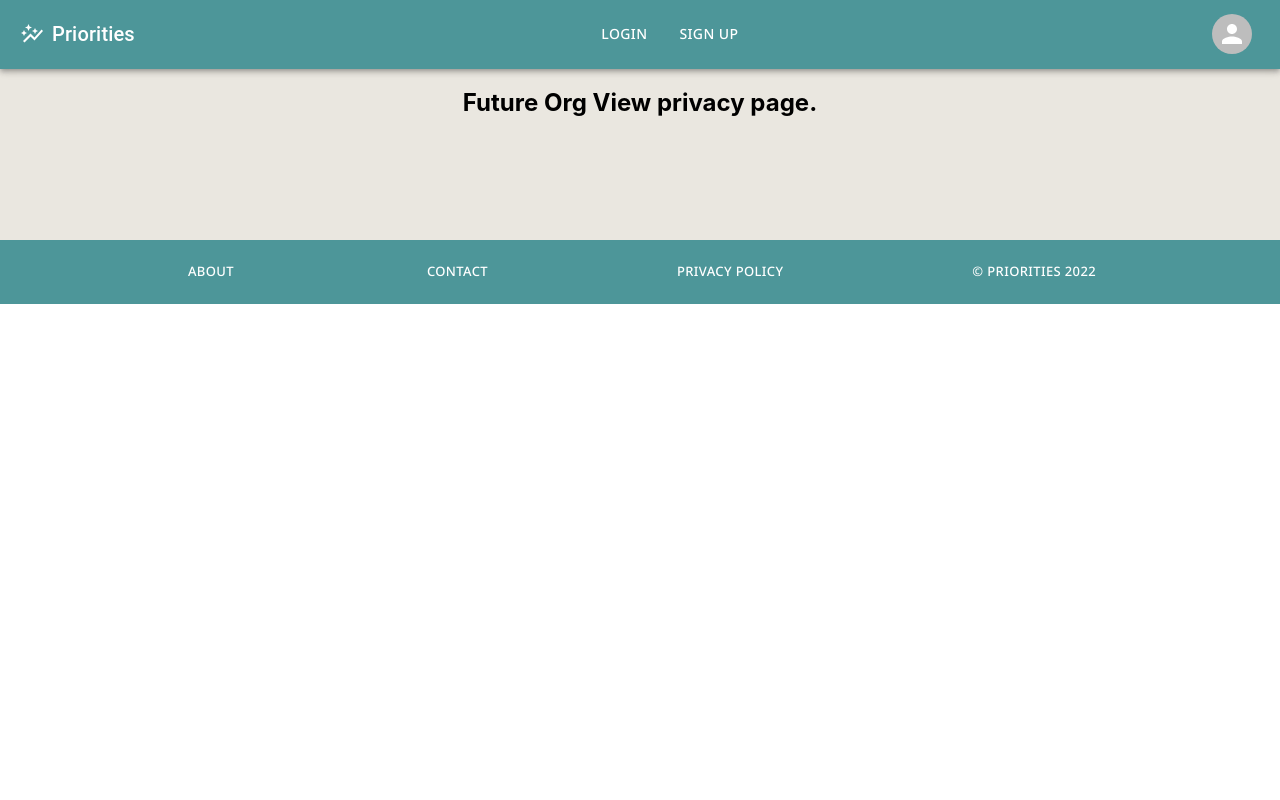
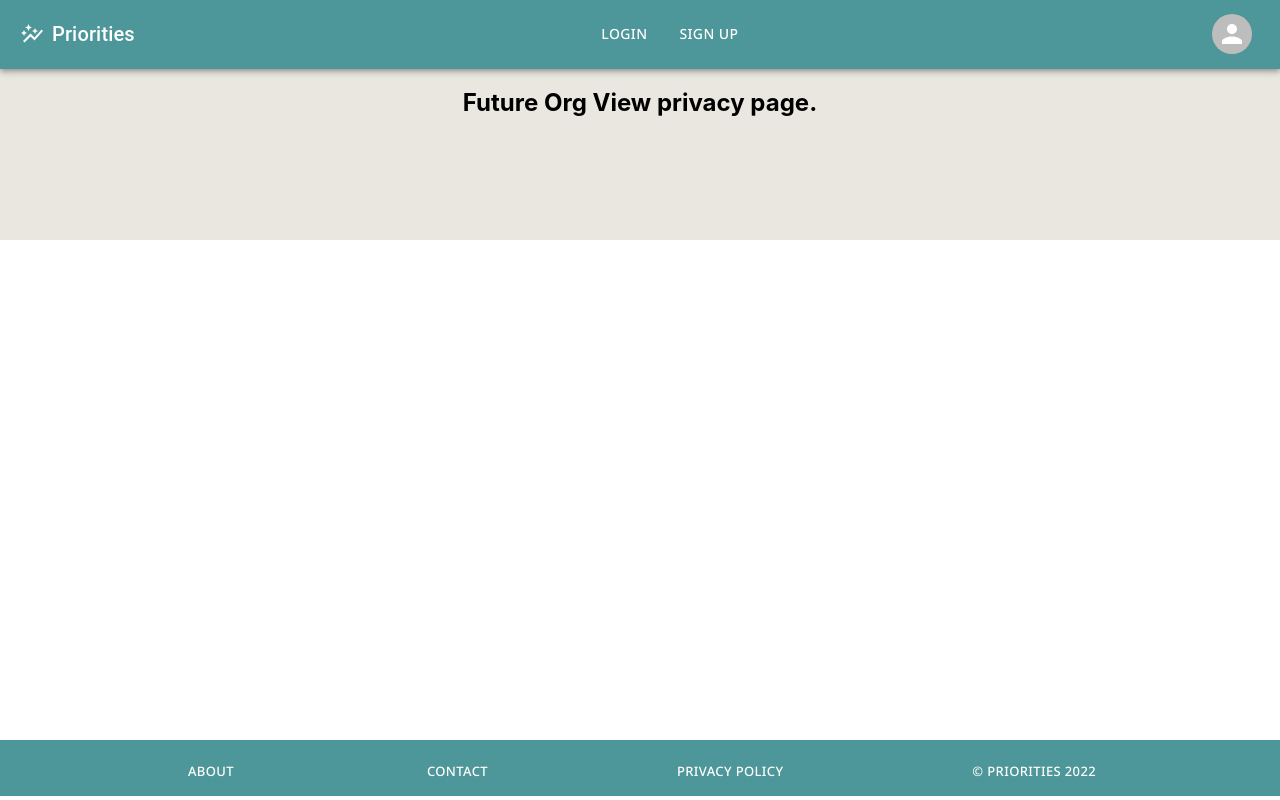
Before and after one commit to KateLockhart/Priorities-Client, a React (Create React App) app: page /privacyPolicy in a window 1280 px wide. Built offline with nearby package versions, Linux system fonts and the light colour scheme.

Commit message:
Added mapping for footer button links and stylying to fix footer to proper position.

```diff
--- a/src/components/Footer.jsx
+++ b/src/components/Footer.jsx
@@ -18,27 +18,54 @@ import {
   GridView,
 } from "@mui/icons-material";
 
+const routes = [
+  {
+    label: "About",
+    route: "/about",
+  },
+  {
+    label: "Contact",
+    route: "/about",
+  },
+  {
+    label: "Privacy Policy",
+    route: "/about",
+  },
+];
+
+// TODO: User vs public view for site links in mobile view, mobile menu with routing still needs constructed
 export const Footer = () => {
   const [open, setOpen] = useState(false);
+  const [value, setValue] = useState("");
+  const hasToken = false;
+
+  const handleChange = (event, newValue) => {
+    setValue(newValue);
+  };
 
   return (
     // App bar replaced with BottomBar? Bottom bar be Toolbar on med+ and icons on sm & xs
     <footer>
       {/* Web View Appbar */}
-      <Toolbar disableGutters>
+      <Toolbar
+        disableGutters
+        sx={{ position: "fixed", bottom: 0, left: 0, right: 0 }}
+      >
         <Box
           sx={{
             flexGrow: 1,
             backgroundColor: "#4d9699",
-            height: "8vh",
+            height: "7vh",
             display: { xs: "none", sm: "flex", md: "flex" },
             justifyContent: "space-evenly",
           }}
         >
+          {routes.map((l) => {
+            return (
               <Button
                 size="small"
                 component={RouterLink}
-            to="/about"
+                to={l.link}
                 onClick={(e) => setOpen(false)}
                 sx={{
                   my: 2,
@@ -47,36 +74,10 @@ export const Footer = () => {
                   fontFamily: "Noto sans",
                 }}
               >
-            About
+                {l.label}
               </Button>
-          <Button
-            size="small"
-            component={RouterLink}
-            to="/contact"
-            onClick={(e) => setOpen(false)}
-            sx={{
-              my: 2,
-              color: "white",
-              display: "block",
-              fontFamily: "Noto sans",
-            }}
-          >
-            Contact
-          </Button>
-          <Button
-            size="small"
-            component={RouterLink}
-            to="/privacyPolicy"
-            onClick={(e) => setOpen(false)}
-            sx={{
-              my: 2,
-              color: "white",
-              display: "block",
-              fontFamily: "Noto sans",
-            }}
-          >
-            Privacy Policy
-          </Button>
+            );
+          })}
           <Button
             size="small"
             disableFocusRipple
@@ -94,17 +95,30 @@ export const Footer = () => {
         </Box>
 
         <BottomNavigation
-          showLabels
           sx={{
             display: { xs: "flex", sm: "none", md: "none" },
             width: "100%",
             backgroundColor: "#4d9699",
             flexDirection: "space-evenly",
           }}
+          value={value}
+          onChange={handleChange}
         >
-          <BottomNavigationAction label="Matrix" icon={<Dataset />} />
-          <BottomNavigationAction label="Priority" icon={<AddBox />} />
-          <BottomNavigationAction label="" icon={<MoreHoriz />} />
+          <BottomNavigationAction
+            label="Matrix"
+            value="matrix"
+            icon={<Dataset />}
+          />
+          <BottomNavigationAction
+            label="Add Priority"
+            value="priority"
+            icon={<AddBox />}
+          />
+          <BottomNavigationAction
+            label="Etc."
+            value="etc"
+            icon={<MoreHoriz />}
+          />
         </BottomNavigation>
       </Toolbar>
     </footer>
```
Lines whose indentation alone changed are shown as unchanged.
